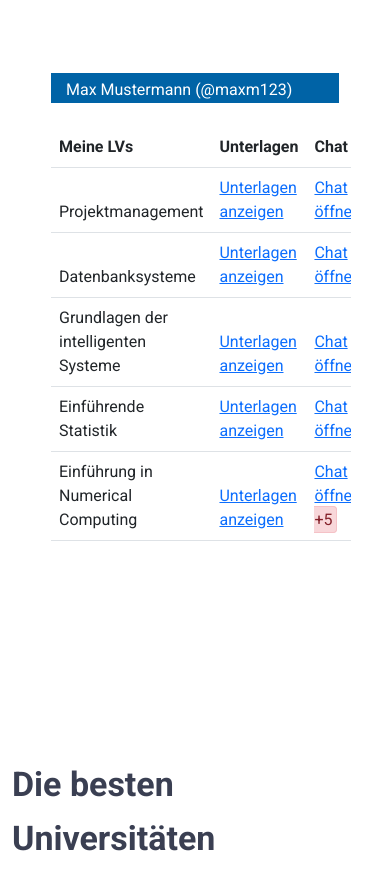
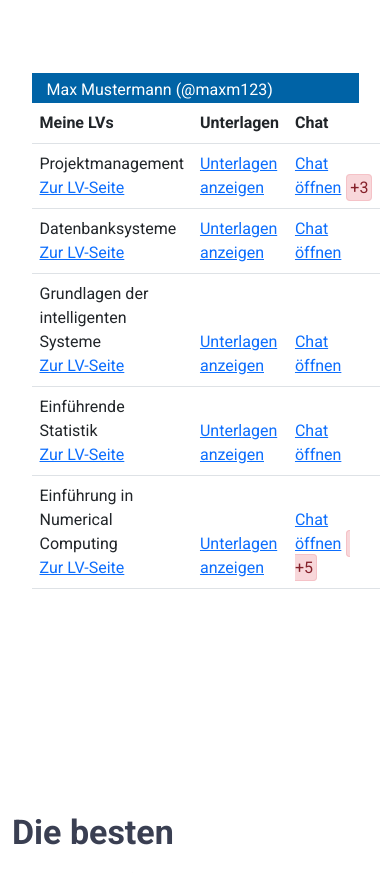
Before and after one commit to maxbogo/maxbogo.github.io, a plain HTML site: page index.html in a window 390 px wide. Shown: the part 3487-4360 px from the top of the page. Drawn offline with nearby package versions, Linux system fonts and the light colour scheme.

Commit message:
added some super dirty fixes for mvp on small screens

```diff
--- a/index.html
+++ b/index.html
@@ -125,19 +125,26 @@
           <div id="leiste">
             Max Mustermann (@maxm123)
           </div>
+
           <table class="table">
               <thead>
                   <tr>
                       <th>Meine LVs</th>
                       <th>Unterlagen</th>
                       <th>Chat</th>
-                      <th>Offizielle LV-Seite</th>
+                      <th class="mvp-lv">Offizielle LV-Seite</th>
                   </tr>
                   <tr>
-                      <td>Projektmanagement</td>
+                      <td>
+                        Projektmanagement
+                        <span class="lv-link-small">
+                          <br />
+                          <a href="">Zur LV-Seite</a>
+                        </span>
+                      </td>
                       <td><a href="" class="unterlagen-link" id="u_pm" >Unterlagen anzeigen</a></td>
                       <td><a href="">Chat öffnen</a><span class="alert alert-danger new-msgs">+3</span></td>
-                      <td><a href="">Zur LV-Seite</a></td>
+                      <td class="mvp-lv"><a href="">Zur LV-Seite</a></td>
                   </tr>
                   <tr id="unterlagen_pm" class="unterlagen-tr">
                     <td></td>
@@ -145,15 +152,22 @@
                       <ul id="docs_pm">
                       </ul>
                       <input type='file' class='btn add_doc_button' id='add_doc_pm' />
+                      <input type="button" class="btn replace-file-button" value="Datei auswählen" id="replace-file_pm" />
                     </td>
                     <td></td>
                     <td></td>
                   </tr>
                   <tr>
-                      <td>Datenbanksysteme</td>
+                      <td>
+                        Datenbanksysteme
+                        <span class="lv-link-small">
+                          <br />
+                          <a href="">Zur LV-Seite</a>
+                        </span>
+                      </td>
                       <td><a href="" class="unterlagen-link" id="u_dbs">Unterlagen anzeigen</a></td>
                       <td><a href="">Chat öffnen</a></td>
-                      <td><a href="">Zur LV-Seite</a></td>
+                      <td class="mvp-lv"><a href="">Zur LV-Seite</a></td>
                   </tr>
                   <tr id="unterlagen_dbs" class="unterlagen-tr">
                     <td></td>
@@ -161,16 +175,23 @@
                       <ul id="docs_dbs">
                       </ul>
                       <input type='file' class='btn add_doc_button' id='add_doc_dbs' />
+                      <input type="button" class="btn replace-file-button" value="Datei auswählen" id="replace-file_dbs" />
 
                     </td>
                     <td></td>
                     <td></td>
                   </tr>
                   <tr>
-                      <td>Grundlagen der intelligenten Systeme</td>
+                      <td>
+                        Grundlagen der intelligenten Systeme
+                        <span class="lv-link-small">
+                          <br />
+                          <a href="">Zur LV-Seite</a>
+                        </span>
+                      </td>
                       <td><a href="" class="unterlagen-link" id="u_ids">Unterlagen anzeigen</a></td>
                       <td><a href="">Chat öffnen</a></td>
-                      <td><a href="">Zur LV-Seite</a></td>
+                      <td class="mvp-lv"><a href="">Zur LV-Seite</a></td>
                   </tr>
                   <tr id="unterlagen_ids" class="unterlagen-tr">
                     <td></td>
@@ -178,15 +199,22 @@
                       <ul id="docs_ids">
                       </ul>
                       <input type='file' class='btn add_doc_button' id='add_doc_ids' />
+                      <input type="button" class="btn replace-file-button" value="Datei auswählen" id="replace-file_ids" />
                     </td>
                     <td></td>
                     <td></td>
                   </tr>
                   <tr>
-                      <td>Einführende Statistik</td>
+                      <td>
+                        Einführende Statistik
+                        <span class="lv-link-small">
+                          <br />
+                          <a href="">Zur LV-Seite</a>
+                        </span>
+                      </td>
                       <td><a href="" class="unterlagen-link" id="u_est">Unterlagen anzeigen</a></td>
                       <td><a href="">Chat öffnen</a></td>
-                      <td><a href="">Zur LV-Seite</a></td>
+                      <td class="mvp-lv"><a href="">Zur LV-Seite</a></td>
                   </tr>
                   <tr id="unterlagen_est" class="unterlagen-tr">
                     <td></td>
@@ -194,15 +222,22 @@
                       <ul id="docs_est">
                       </ul>
                       <input type='file' class='btn add_doc_button' id='add_doc_est' />
+                      <input type="button" class="btn replace-file-button" value="Datei auswählen" id="replace-file_est" />
                     </td>
                     <td></td>
                     <td></td>
                   </tr>
                   <tr>
-                      <td>Einführung in Numerical Computing </td>
+                      <td>
+                        Einführung in Numerical Computing
+                        <span class="lv-link-small">
+                          <br />
+                          <a href="">Zur LV-Seite</a>
+                        </span>
+                      </td>
                       <td><a href="" class="unterlagen-link" id="u_num">Unterlagen anzeigen</a></td>
                       <td><a href="">Chat öffnen</a><span class="alert alert-danger new-msgs"> +5</span></td>
-                      <td><a href="">Zur LV-Seite</a></td>
+                      <td class="mvp-lv"><a href="">Zur LV-Seite</a></td>
                   </tr>
                   <tr id="unterlagen_num" class="unterlagen-tr">
                     <td></td>
@@ -210,6 +245,7 @@
                       <ul id="docs_num">
                       </ul>
                       <input type='file' class='btn add_doc_button' id='add_doc_num' />
+                      <input type="button" class="btn replace-file-button" value="Datei auswählen" id="replace-file_num" />
                     </td>
                     <td></td>
                     <td></td>
--- a/main.js
+++ b/main.js
@@ -73,6 +73,18 @@ $(document).ready(() => {
 
     })
 
+    $(".replace-file-button").click(function(e) {
+
+        let subject = this.id.substr(13);
+
+        if(Object.prototype.hasOwnProperty.call(docs, subject)) {
+
+            $("#add_doc_" + subject).click();
+
+        }
+
+    })
+
 
     /* end MVP stuff */
 
--- a/style.css
+++ b/style.css
@@ -383,12 +383,39 @@ footer small {
 	margin-left: auto;
 	margin-right: auto;
 	width: 100%;
+	position: relative;
+
+}
+
+#mvp table {
+
+	z-index: 1;
 
 }
 
 #mvp input[type="file"] {
 
 	width: 200px;
+
+}
+
+#mvp #chat {
+
+	width: 90%;
+	position: absolute;
+	top: 20px;
+	left: 20px;
+	padding: 20px;
+	z-index: 1000;
+	background: white;
+	opacity: 0.95;
+	height: 100%;
+
+}
+
+#mvp .lv-link-small {
+
+	display: none;
 
 }
 
@@ -409,6 +436,12 @@ footer small {
 	padding: 5px;
 	padding-left: 15px;
 
+
+}
+
+#mvp .replace-file-button {
+
+	display: none;
 
 }
 
@@ -489,6 +522,7 @@ footer small {
 	text-decoration: underline;
   }
 
+
 /* Extra small devices (portrait phones, less than 576px) */
 @media (max-width: 575.98px) {
 	h2 {
@@ -533,12 +567,7 @@ footer small {
 		float: left;
 		margin-top: 20px;
 	}
-	#mvp {
 
-		width: 80%;
-		overflow-x: scroll;
-
-	}
 }
 
 @media (max-width: 768px) {
@@ -549,6 +578,36 @@ footer small {
 	#hero p {
 		font-size: 20px!important;
 	}
+	#mvp {
+
+		width: 90%;
+
+	}
+
+	#mvp .mvp-lv {
+
+		display: none;
+
+	}
+
+	#mvp .lv-link-small {
+
+		display: inline;
+
+	}
+
+	#mvp input[type="file"] {
+
+		display: none;
+
+	}
+
+	#mvp .replace-file-button {
+
+		display: inline;
+
+	}
+
 }
 
 @media (max-width: 991px) {
```
